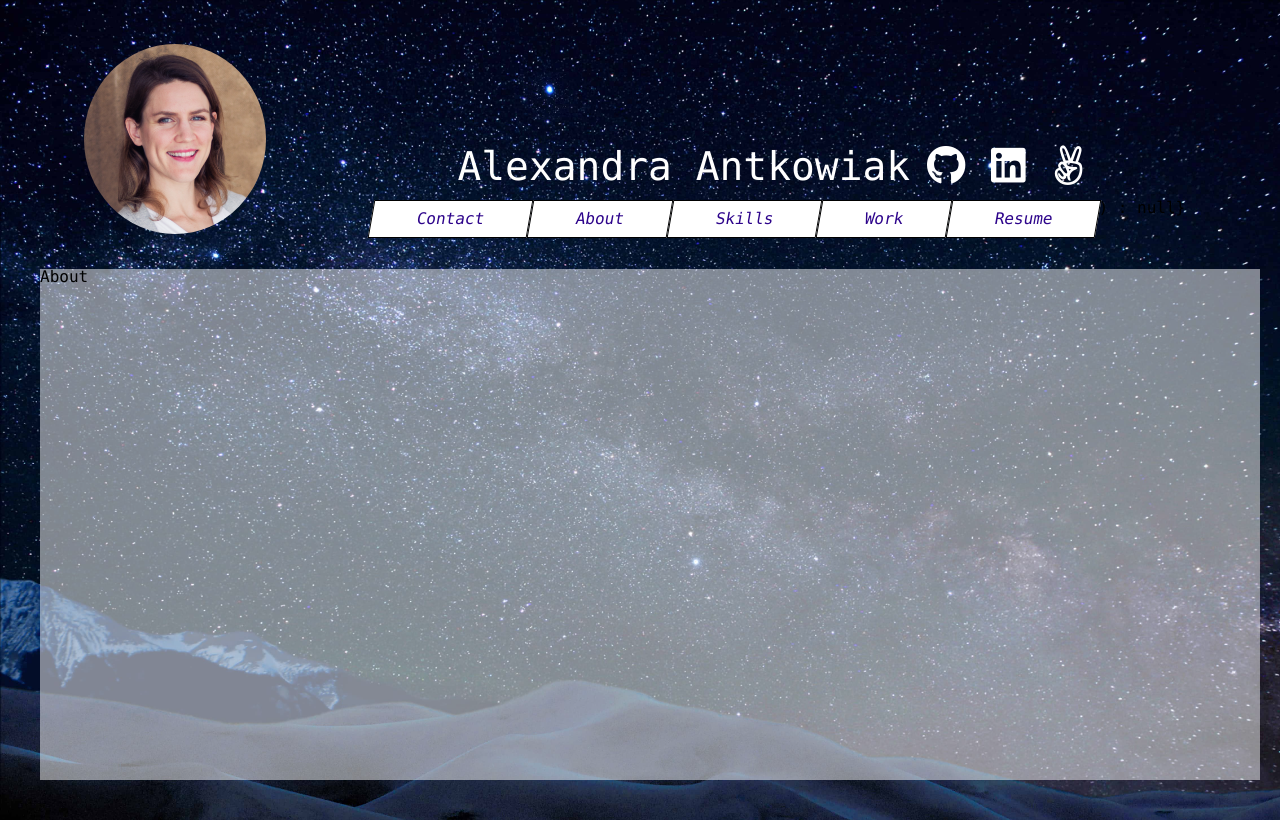
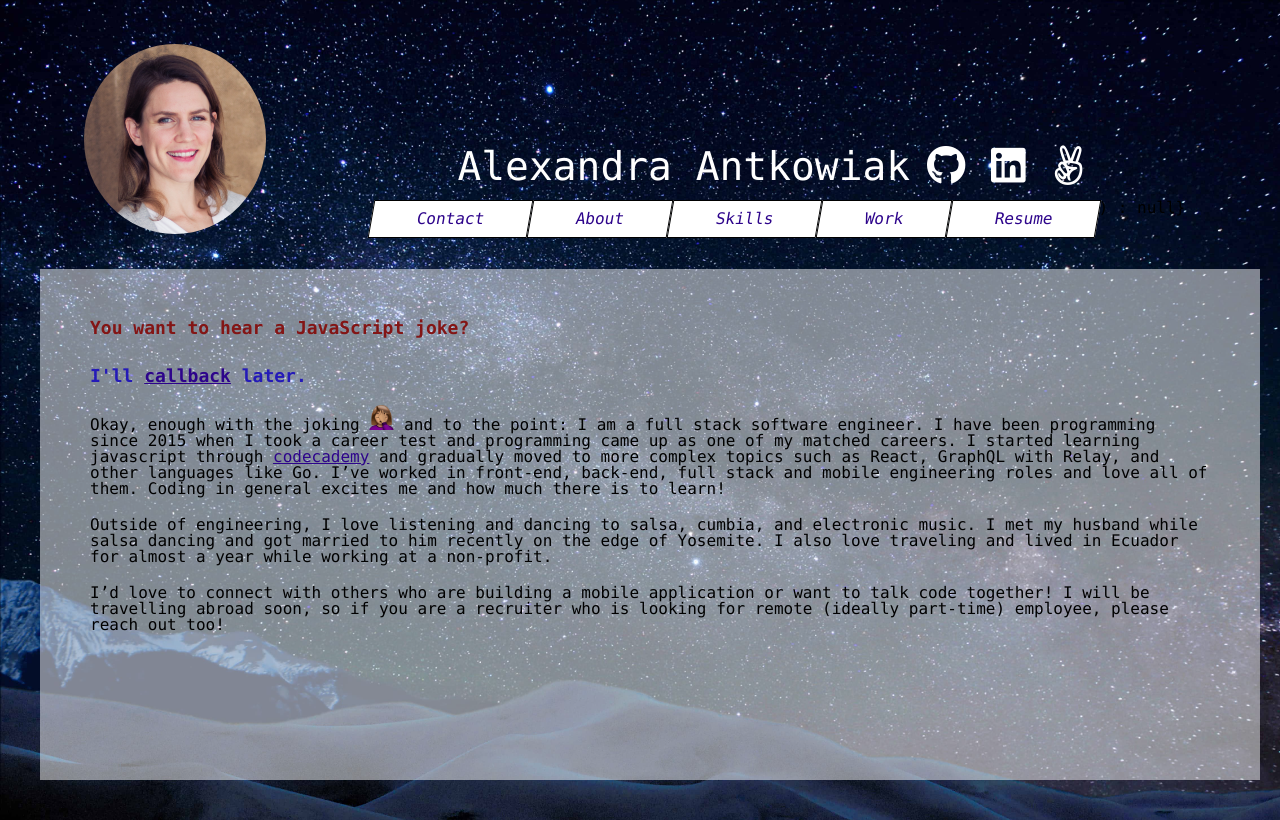
Before and after one commit to alliejant/website, a React (Create React App) app: page /about in a window 1280 px wide. Built offline with nearby package versions, Linux system fonts and the light colour scheme.

Commit message:
added About me

```diff
--- a/src/pages/About.js
+++ b/src/pages/About.js
@@ -1,9 +1,52 @@
-import React, { Component } from 'react';
+import React, { Component } from "react";
+import "./About.scss";
 
 class About extends Component {
   render() {
     return (
-      <p> About </p>
+      <div className="About">
+        <p> You want to hear a JavaScript joke?</p>
+        <p>
+          I'll{" "}
+          <a
+            href="https://javascriptissexy.com/understand-javascript-callback-functions-and-use-them"
+            target="blank"
+          >
+            callback
+          </a>{" "}
+          later.
+        </p>
+        <p>
+          Okay, enough with the joking{" "}
+          <img
+            src={require("../images/facepalm.png")}
+            alt="facepalm"
+            title="facepalm"
+          />{" "}
+          and to the point: I am a full stack software engineer. I have been
+          programming since 2015 when I took a career test and programming came
+          up as one of my matched careers. I started learning javascript through{" "}
+          <a href="www.codecademy.com" target="blank">
+            codecademy
+          </a>{" "}
+          and gradually moved to more complex topics such as React, GraphQL with
+          Relay, and other languages like Go. I’ve worked in front-end,
+          back-end, full stack and mobile engineering roles and love all of
+          them. Coding in general excites me and how much there is to learn!
+        </p>
+        <p>
+          Outside of engineering, I love listening and dancing to salsa, cumbia,
+          and electronic music. I met my husband while salsa dancing and got
+          married to him recently on the edge of Yosemite. I also love traveling
+          and lived in Ecuador for almost a year while working at a non-profit.{" "}
+        </p>
+        <p>
+          I’d love to connect with others who are building a mobile application
+          or want to talk code together! I will be travelling abroad soon, so if
+          you are a recruiter who is looking for remote (ideally part-time)
+          employee, please reach out too!
+        </p>
+      </div>
     );
   }
 }
--- /dev/null
+++ b/src/pages/About.scss
@@ -0,0 +1,30 @@
+
+.About {
+    height: 90%;
+    display: flex;
+    justify-items: center;
+    align-items: center;
+    text-align: left;
+    p {
+        padding: 10px;
+    }
+    img {
+        height: 25px;
+    }
+    overflow: auto;
+}
+
+.About p:nth-of-type(1), .About p:nth-of-type(2){
+    font-size: 18px;
+    font-weight: bold;
+}
+
+.About p:nth-of-type(1) {
+    color: rgb(131, 21, 21);
+    align-self: flex-start;
+}
+
+.About p:nth-of-type(2) {
+    color: rgb(36, 26, 184);
+    align-self: flex-start;
+}
```
Also changed, not shown: src/images/facepalm.png (added).
